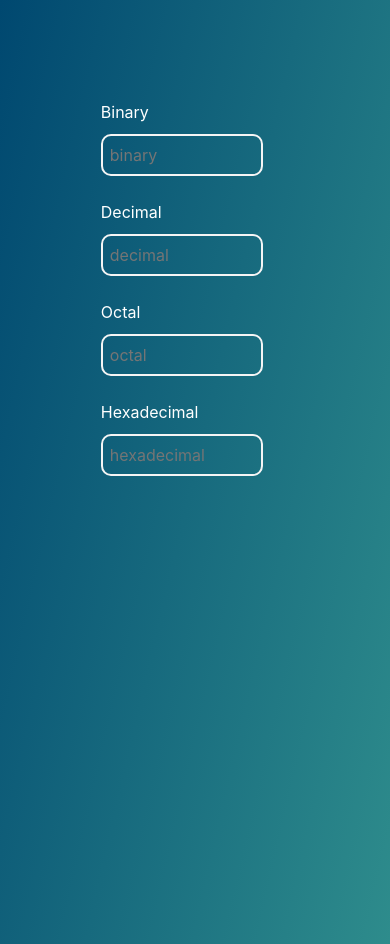
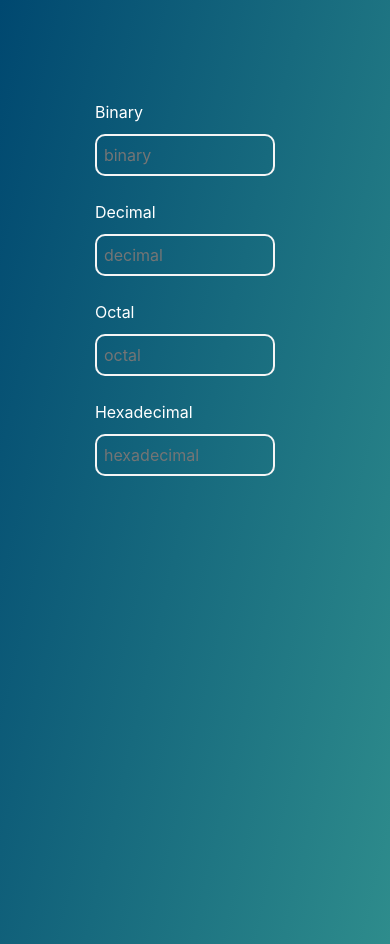
Before and after one commit to Vivek265/converter, a website: page public/index.html in a window 390 px wide. Shown: the top 944 px of the page. Drawn offline with nearby package versions, Linux system fonts and the light colour scheme.

Commit message:
made responsive

```diff
--- a/public/inde.css
+++ b/public/inde.css
@@ -51,7 +51,7 @@ body{ background: linear-gradient(103deg, rgb(0, 72, 112) 0%, rgb(46, 140, 140)
 
         margin-top: 100px;
         position: relative;
-        left: 22%;
+        left: 20.5%;
 
     }
     .form-control{
@@ -76,7 +76,7 @@ body{ background: linear-gradient(103deg, rgb(0, 72, 112) 0%, rgb(46, 140, 140)
 
     #binary,#decimal,#hexa,#octal{
         margin-top: 10px;
-        width:45%;
+        width:50%;
         padding: 7px;
         background: transparent;
         border:2px solid whitesmoke;
```
